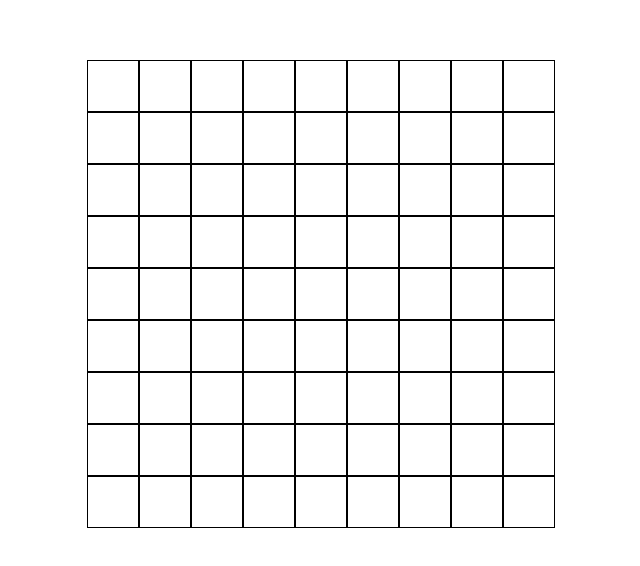
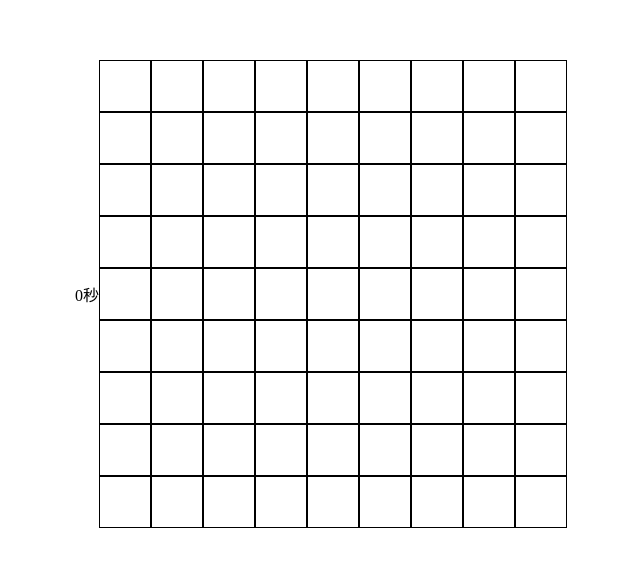
Before and after one commit to s1f102100793/Minesweeper, a React (Create React App) app: page / in a window 1280 px wide. Shown: the part 114-680 px from the top of the page, without its empty margins (319-959 px from the left). Built offline with nearby package versions, Linux system fonts and the light colour scheme.

Commit message:
タイマー設置

```diff
--- a/src/components/Board.tsx
+++ b/src/components/Board.tsx
@@ -1,4 +1,4 @@
-import React, { useState } from 'react';
+import React, { useState, useRef } from 'react';
 import './Board.css'
 
 interface BoardProps {
@@ -11,6 +11,23 @@ const Board: React.FC<BoardProps> = ({ height, width }) => {
   const initialBoard = generateInitialBoard(height, width, minesCount);
   const [boardState, setBoardState] = useState(initialBoard); // Add state for board state
   const [isFirstClick, setIsFirstClick] = useState(true); // Add state for isFirstClick
+  const [time, setTime] = useState(0);
+
+  const timerRef = useRef<number | null>(null);
+
+const startTimer = () => {
+  if (timerRef.current) return;
+
+  timerRef.current = window.setInterval(() => {
+    setTime((prevTime) => prevTime + 1);
+  }, 1000) as unknown as number;
+};
+
+const resetTimer = () => {
+  clearInterval(timerRef.current!);
+  timerRef.current = null;
+  setTime(0);
+};
 
   const openCell = (row: number, column: number) => {
     const newBoardState = JSON.parse(JSON.stringify(boardState));
@@ -43,9 +60,18 @@ const Board: React.FC<BoardProps> = ({ height, width }) => {
     setBoardState(newBoardState); // setBoardState() を openCell() の中で呼び出す
   };
 
+  interface TimerDisplayProps {
+    time: number;
+  }
+
+  const TimerDisplay: React.FC<TimerDisplayProps> = ({ time }) => {
+    return <div className="timer-display">{time}秒</div>;
+  };
+
   const handleCellClick = (row: number, column: number) => {
     if (isFirstClick) {
       setIsFirstClick(false);
+      startTimer();
       const newBoardState = generateInitialBoard(height, width, minesCount, row, column);
       setBoardState(newBoardState);
       openCell(row, column);
@@ -53,6 +79,7 @@ const Board: React.FC<BoardProps> = ({ height, width }) => {
       if (boardState[row][column].hasMine) {
         alert("Game Over");
         setIsFirstClick(true);
+        resetTimer();
         setBoardState(initialBoard);
       } else {
         openCell(row, column);
@@ -90,6 +117,7 @@ const Board: React.FC<BoardProps> = ({ height, width }) => {
 
   return (
     <div className="board-container">
+      <TimerDisplay time={time} />
       <div className="board">{renderCells()}</div>
     </div>
   );
```
Lines whose indentation alone changed are shown as unchanged.
